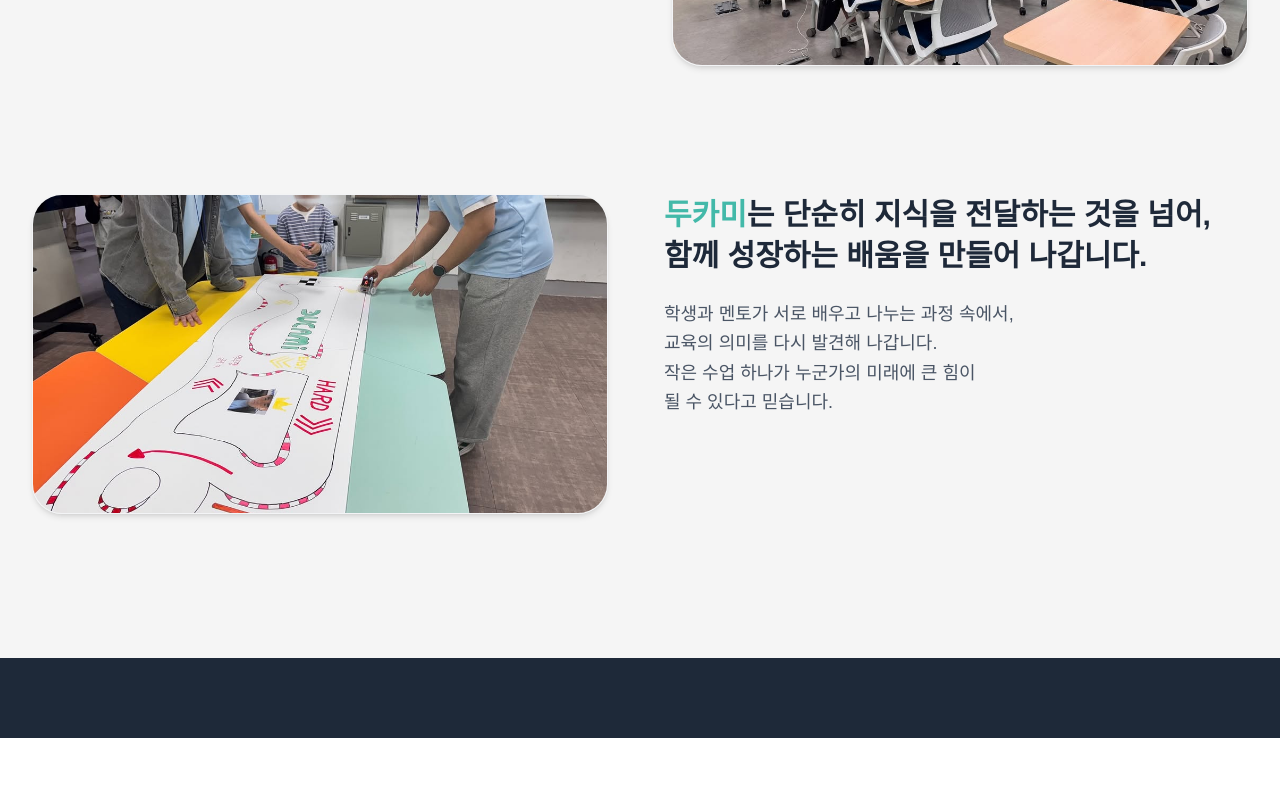
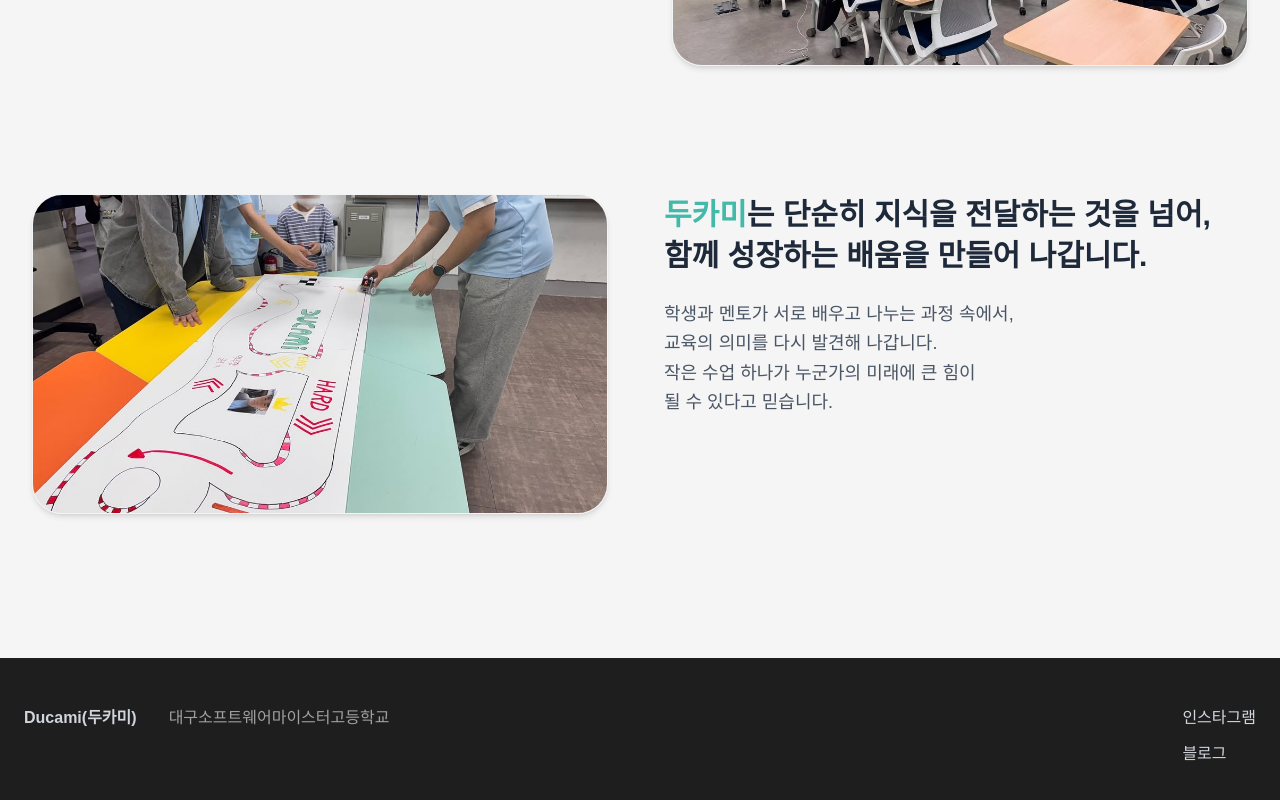
Before and after one commit to DUCAMI-10th/ducami-10th-project-web-team2, a React (Vite) app: page / in a window 1280 px wide. Shown: the part 733-1533 px from the top of the page. Before the commit the page ends 1471 px from the top, so only its background shows below. Built offline with nearby package versions, Linux system fonts and the light colour scheme; a web font is replaced by a local one.

Commit message:
feat: footer 구성

```diff
--- a/src/components/layout/Footer.jsx
+++ b/src/components/layout/Footer.jsx
@@ -1,7 +1,23 @@
 const Footer = () => {
   return (
-    <footer className="w-full h-20 bg-gray-800 text-white flex items-center justify-center mt-auto">
-      <p className="text-sm"></p>
+    <footer className="w-full bg-[#1e1e1e] text-[#a0a0a0] py-12 px-6 mt-auto">
+      <div className="max-w-screen-xl mx-auto flex flex-col md:flex-row justify-between items-start gap-8">
+
+        {/* 좌측: 조직 및 연락처 정보 */}
+        <div className="flex flex-col md:flex-row items-start md:items-center gap-4 md:gap-8 text-sm md:text-base">
+          <span className="font-bold text-gray-300">Ducami(두카미)</span>
+          <span>대구소프트웨어마이스터고등학교</span>
+        </div>
+
+        {/* 우측: 사이트 맵 / 링크 */}
+        <div className="flex gap-10 md:gap-16 text-sm md:text-base font-medium">
+          <div className="flex flex-col gap-3">
+            <a href="https://www.instagram.com/duco_ami/" className="text-gray-300 hover:text-white transition-colors">인스타그램</a>
+            <a href="https://blog.naver.com/ducami" className="text-gray-300 hover:text-white transition-colors">블로그</a>
+          </div>
+        </div>
+
+      </div>
     </footer>
   );
 };
```
